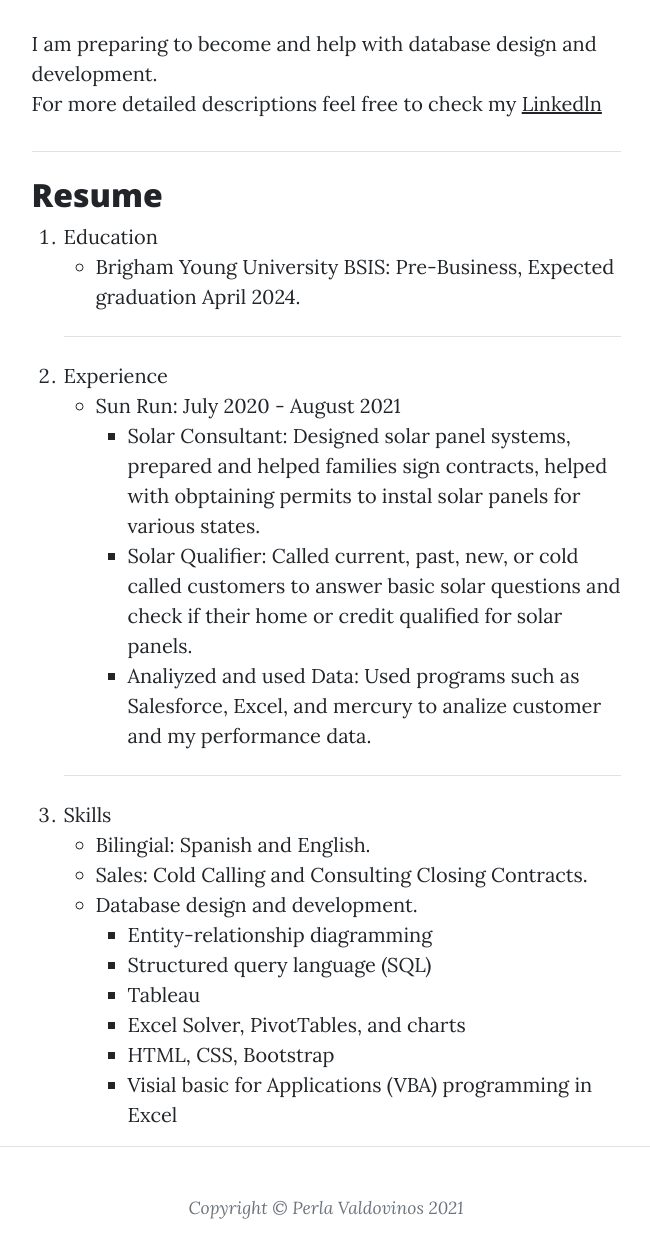
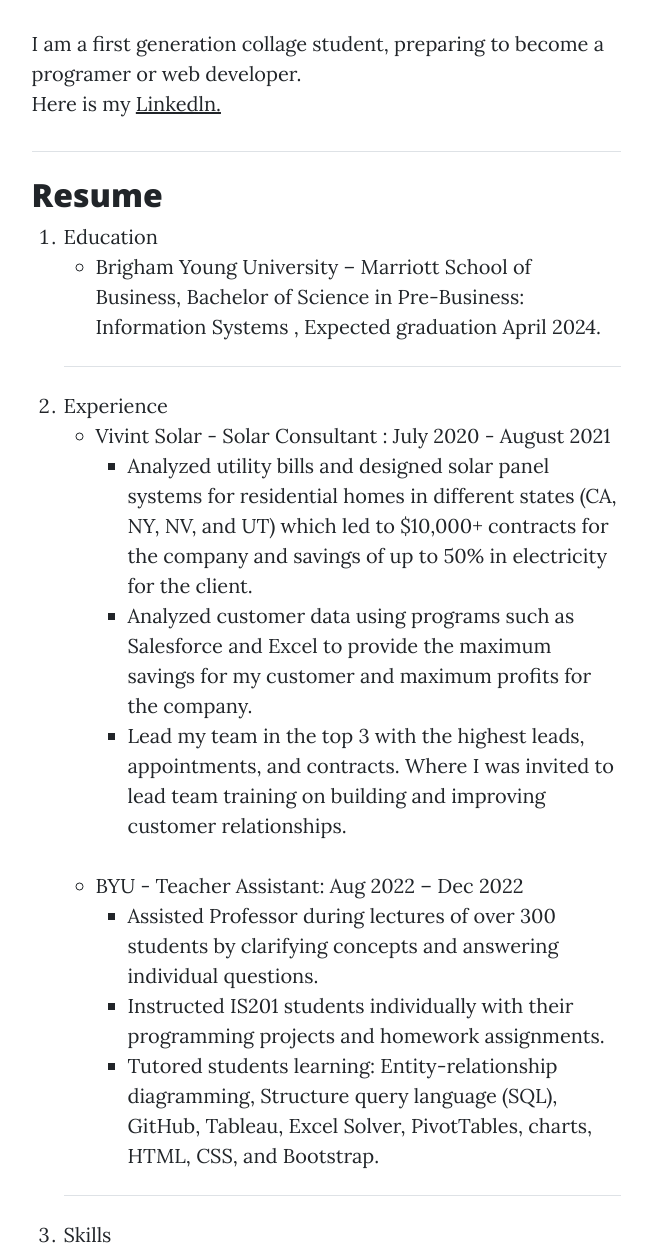
Before and after one commit to Perla-Val/Perla-Val.github.io, a plain HTML site: page index.html in a window 1280 px wide. Shown: the part 1026-2273 px from the top of the page, without its empty margins (314-964 px from the left). Drawn offline with nearby package versions, Linux system fonts and the light colour scheme.

Commit message:
Add files via upload

```diff
--- a/index.html
+++ b/index.html
@@ -30,7 +30,7 @@
                     <ul class="navbar-nav ms-auto py-4 py-lg-0">
                         <li class="nav-item"><a class="nav-link px-lg-3 py-3 py-lg-4" href="index.html">Home</a></li>
                         <li class="nav-item"><a class="nav-link px-lg-3 py-3 py-lg-4" href="about.html">About Me</a></li>
-                        <li class="nav-item"><a class="nav-link px-lg-3 py-3 py-lg-4" href="Tableau.html">Tableau</a></li>
+                        <!--<li class="nav-item"><a class="nav-link px-lg-3 py-3 py-lg-4" href="Tableau.html">Tableau</a></li>-->
                     </ul>
                 </div>
             </div>
@@ -81,9 +81,9 @@
                         <a href="about.html">
                         <h2 class="post-title">About me</h2></a>
                         <img src="assets/image/PerlaV.jpg" height="300" alt="Perla Valdvovinos Posing">
-                        <p> I am preparing to become and help with database design and development.
-                            <br> For more detailed descriptions feel free to check my
-                            <a href="http://linkedin.com/in/perla-valdovinos">Linkedln</a>
+                        <p> I am a first generation collage student, preparing to become a programer or web developer.
+                            <br> Here is my
+                            <a href="http://linkedin.com/in/perla-valdovinos">Linkedln.</a>
                         </p>
                     </div>
                     <!-- Divider-->
@@ -96,7 +96,7 @@
                                 <li>
                                     Education
                                     <ul>
-                                        <li>Brigham Young University BSIS: Pre-Business, Expected graduation April 2024.</li>
+                                        <li>Brigham Young University – Marriott School of Business, Bachelor of Science in Pre-Business: Information Systems , Expected graduation April 2024.</li>
                                     </ul>
                                 </li>
                                  <!-- Divider-->
@@ -104,12 +104,19 @@
                                 <li>
                                     Experience
                                     <ul>
-                                        <li>Sun Run:    July 2020 - August 2021
+                                        <li>Vivint Solar - Solar Consultant :    July 2020 - August 2021
                                             <ul>
-                                                <li>Solar Consultant: Designed solar panel systems, prepared and helped families sign contracts, helped with obptaining permits to instal solar panels for various states.</li>
-                                                <li>Solar Qualifier: Called current, past, new, or cold called customers to answer basic solar questions and check if their home or credit qualified for solar panels.</li>
-                                                <li>Analiyzed and used Data: Used programs such as Salesforce, Excel, and mercury to analize customer and my performance data.  </li>
+                                                <li>Analyzed utility bills and designed solar panel systems for residential homes in different states (CA, NY, NV, and UT) which led to $10,000+ contracts for the company and savings of up to 50% in electricity for the client.</li>
+                                                <li>Analyzed customer data using programs such as Salesforce and Excel to provide the maximum savings for my customer and maximum profits for the company. </li>
+                                                <li>Lead my team in the top 3 with the highest leads, appointments, and contracts. Where I was invited to lead team training on building and improving customer relationships.</li>
                                             </ul>
+                                            <br>
+                                            <li>BYU - Teacher Assistant:    Aug 2022 – Dec 2022
+                                                <ul>
+                                                    <li>Assisted Professor during lectures of over 300 students by clarifying concepts and answering individual questions. </li>
+                                                    <li>Instructed IS201 students individually with their programming projects and homework assignments.</li>
+                                                    <li>Tutored students learning: Entity-relationship diagramming, Structure query language (SQL), GitHub, Tableau, Excel Solver, PivotTables, charts, HTML, CSS, and Bootstrap.</li>
+                                                </ul>
                                     </ul>
                                 </li>
                                  <!-- Divider-->
@@ -128,6 +135,8 @@
                                                 <li>Excel Solver, PivotTables, and charts</li>
                                                 <li>HTML, CSS, Bootstrap</li>
                                                 <li>Visial basic for Applications (VBA) programming in Excel</li>
+                                                <li>Python</li>
+                                                <li>Basics of Javascript</li>
                                             </ul>
                                         </li>
                                     </ul>
@@ -173,7 +182,7 @@
                                 </a>
                             </li> -->
                         </ul>
-                        <div class="small text-center text-muted fst-italic">Copyright &copy; Perla Valdovinos 2021</div>
+                        <div class="small text-center text-muted fst-italic"> &copy; Perla Valdovinos </div>
                     </div>
                 </div>
             </div>
```
Also changed, not shown: about.html (+12 -11 lines).
